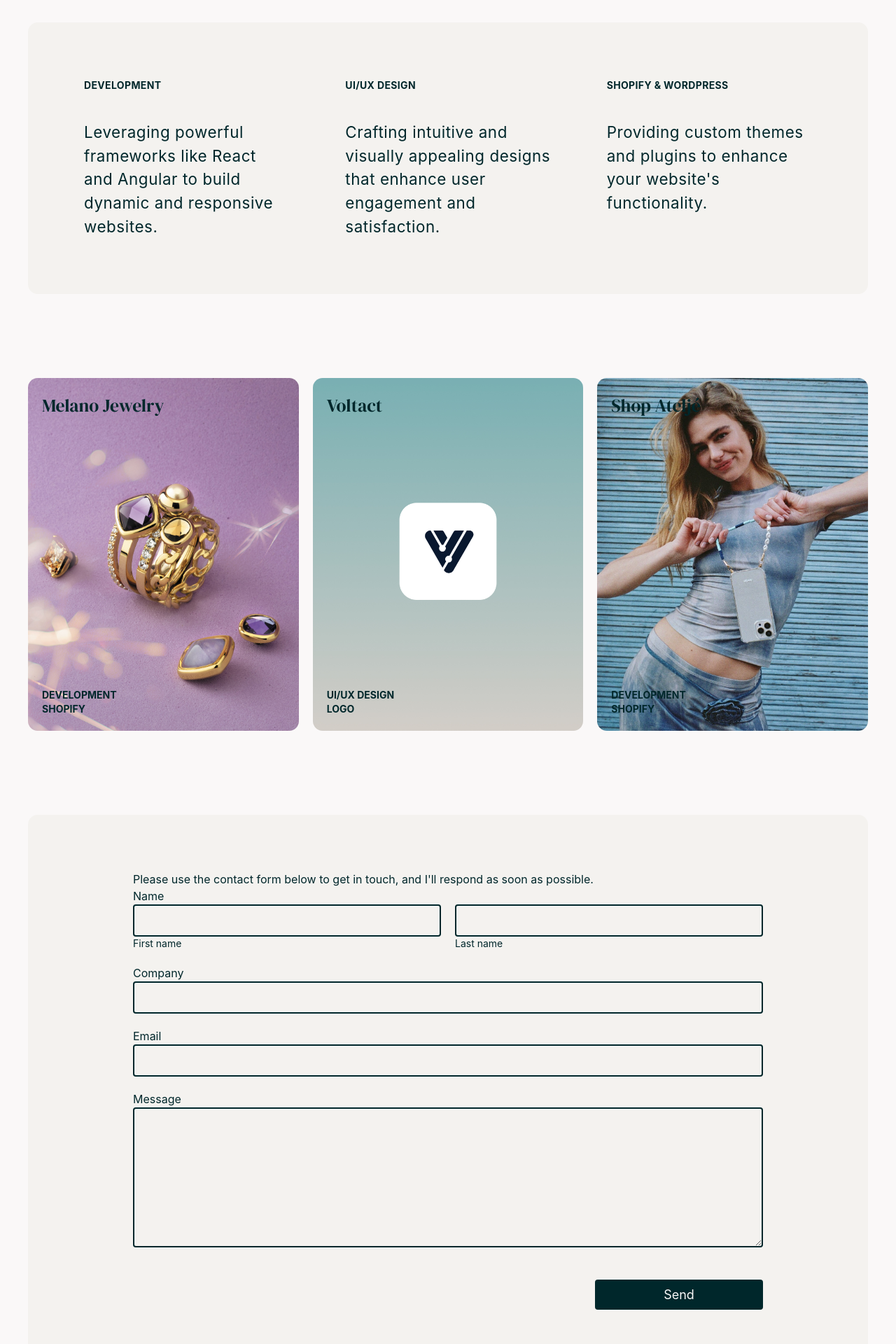
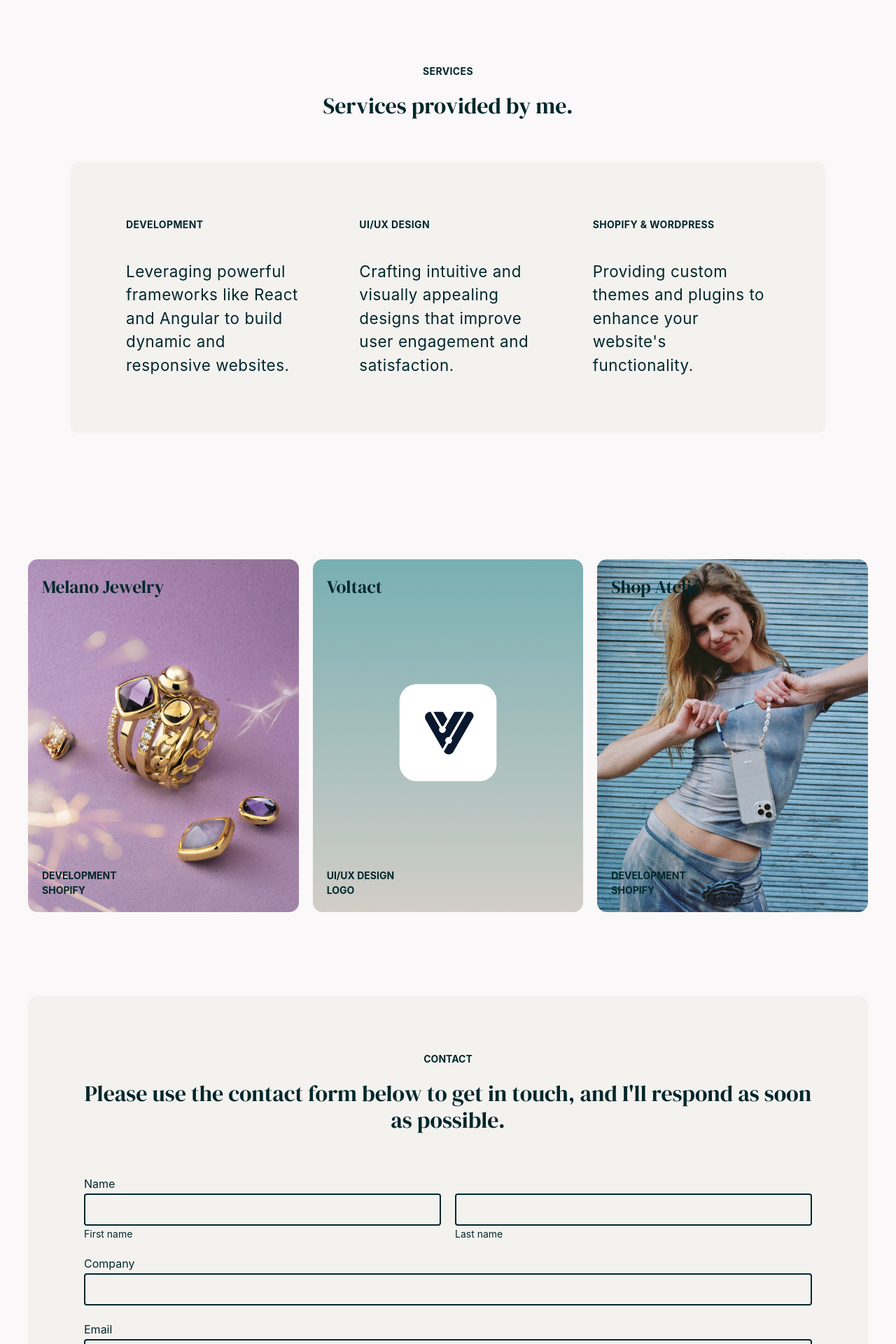
Before and after one commit to maureengayet/studio-maureen2.2, a React (Create React App) app: page / in a window 1280 px wide. Shown: the part 1440-3360 px from the top of the page at 70% size. Built offline with nearby package versions, Linux system fonts and the light colour scheme.

Commit message:
Updating styling .section-header

```diff
--- a/src/App.css
+++ b/src/App.css
@@ -22,3 +22,29 @@
 	margin-left: 40px;
 	margin-right: 40px;
 }
+
+.section-header {
+	display: flex;
+	flex-direction: column;
+	text-align: center;
+	row-gap: 20px;
+
+	p {
+		letter-spacing: 0, 025em;
+		text-transform: uppercase;
+		font-weight: 700;
+		font-size: 0.875rem;
+		line-height: 1.25rem;
+	}
+
+	h1,
+	h2,
+	h3,
+	h4,
+	h5,
+	h6 {
+		font-size: 2em;
+		font-family: var(--font-serif);
+		line-height: 1.2em;
+	}
+}
--- a/src/Components/ToggleMode/ContactForm/ContactForm.css
+++ b/src/Components/ToggleMode/ContactForm/ContactForm.css
@@ -2,6 +2,7 @@
 	display: flex;
 	flex-direction: column;
 	row-gap: 20px;
+	width: 100%;
 
 	.form-name {
 		display: flex;
@@ -9,12 +10,14 @@
 		column-gap: 20px;
 		align-items: flex-end;
 
-		.firstname, .lastname {
+		.firstname,
+		.lastname {
 			width: 100%;
 		}
 	}
 
-	input, textarea {
+	input,
+	textarea {
 		background-color: transparent;
 		border-radius: 4px;
 		width: 100%;
@@ -26,6 +29,7 @@
 		transition: 0.2s;
 		border: 2px solid var(--text-color);
 		padding: 0 14px;
+		margin: 2px 0;
 
 		&:focus {
 			outline: none;
--- a/src/Sections/Contact/Contact.css
+++ b/src/Sections/Contact/Contact.css
@@ -1,9 +1,11 @@
 .Contact {
-	display: flex;
-	flex-direction: column;
 	row-gap: 40px;
 	background-color: var(--bg-color-2);
 	border-radius: var(--border-radius);
 	padding: var(--inner-padding-x);
 	width: 100%;
+	display: flex;
+	flex-direction: column;
+	align-items: center;
+	row-gap: 60px;
 }
--- a/src/Sections/Contact/Contact.js
+++ b/src/Sections/Contact/Contact.js
@@ -5,10 +5,11 @@
 function Contact() {
 	return (
 		<section className="Contact">
-			<div class="max-width">
+			<div class="section-header">
+				<p>Contact</p>
 				<h3>Please use the contact form below to get in touch, and I'll respond as soon as possible.</h3>
-				<ContactForm />
 			</div>
+			<ContactForm />
 		</section>
 	);
 }
--- a/src/Sections/Header/Header.css
+++ b/src/Sections/Header/Header.css
@@ -8,6 +8,10 @@
 	z-index: 20;
 	width: calc(100% - var(--padding-x) * 2);
 
+	h1 {
+		font-family: var(--font-serif);
+	}
+
 	ul {
 		display: flex;
 		flex-direction: row;
@@ -16,6 +20,4 @@
 			text-decoration: none;
 		}
 	}
-
-
 }
--- a/src/Sections/Header/Header.js
+++ b/src/Sections/Header/Header.js
@@ -1,27 +1,29 @@
 import { Link } from "react-router-dom";
 import { styles } from "./Header.css";
 import { useState, useRef } from "react";
-import ToggleMode from '../../Components/ToggleMode/ToggleMode';
+import ToggleMode from "../../Components/ToggleMode/ToggleMode";
 
 const Header = () => {
 	const scrollToTop = () => {
 		document.documentElement.scrollTo({
-		  top: 0,
-		  behavior: 'smooth'
+			top: 0,
+			behavior: "smooth",
 		});
-	}
+	};
 
 	return (
 		<header className="App-header fade-in-layout">
 			<Link className="Home-link" to="/">
-				<h1 className="text-2xl dm-serif-display-regular" onClick={scrollToTop}>Studio Maureen</h1>
+				<h1 className="text-2xl" onClick={scrollToTop}>
+					Studio Maureen
+				</h1>
 				{/* <img src={logo} className="App-logo" alt="logo" /> */}
 			</Link>
 
 			<ToggleMode />
 
 			<nav>
-				<ul className="uppercase font-bold tracking-wide text-sm">
+				<ul className="small-caps">
 					<li>
 						<Link to="/">Services</Link>
 					</li>
--- a/src/Sections/Intro/Intro.css
+++ b/src/Sections/Intro/Intro.css
@@ -16,21 +16,21 @@
 		color: #00272b;
 		line-height: 1.1em;
 
-
 		h1 {
-			font-size:calc(40px + 2.4vw);
+			font-size: calc(40px + 2.4vw);
 			line-height: 1em;
+			font-family: var(--font-serif);
 		}
 
 		h2 {
 			font-size: calc(30px + 1.1vw);
 			line-height: 1.1em;
-
+			font-family: var(--font-serif);
 		}
 
 		p {
 			margin-top: 80px;
-			font-size: calc(16px + .3vw);
+			font-size: calc(16px + 0.3vw);
 		}
 
 		#background-video {
@@ -50,5 +50,6 @@
 		margin-bottom: 120px;
 		font-size: calc(24px + 1vw);
 		line-height: 1.4em;
+		font-family: var(--font-serif);
 	}
 }
--- a/src/Sections/Intro/Intro.js
+++ b/src/Sections/Intro/Intro.js
@@ -7,11 +7,11 @@
 				<video id="background-video" autoPlay loop muted>
 					<source src="./video17.mp4" type="video/mp4"></source>
 				</video>
-				<h1 className="dm-serif-display-regular">
+				<h1>
 					Bespoke <span className="italic">development</span> <span className="new-line">for </span>unique <span className="italic">frontend</span>{" "}
 					solutions.
 				</h1>
-				<h2 className="dm-serif-display-regular">
+				<h2>
 					Crafting exceptional digital <span className="new-line">experiences</span> to elevate your brand.
 				</h2>
 				<p className="text-base tracking-wide font-bold">A selection of work done between 2019—2024.</p>
--- a/src/Sections/Services/Services.css
+++ b/src/Sections/Services/Services.css
@@ -1,10 +1,19 @@
 .Services {
+	display: flex;
+	flex-direction: column;
+	align-items: center;
+	row-gap: 60px;
+
+	padding: 60px;
+	border-radius: var(--border-radius);
+
+	.services-group {
+		border-radius: var(--border-radius);
+		background-color: var(--bg-color-2);
+		padding: var(--inner-padding-x);
 		column-gap: 80px;
 		display: flex;
 		flex-direction: row;
-	border-radius: var(--border-radius);
-	background-color: var(--bg-color-2);
-	padding: var(--inner-padding-x);
 
 		.service {
 			flex-grow: 1;
@@ -15,7 +24,7 @@
 
 			p {
 				font-weight: 400;
-            font-size: calc(16px + .5vw);
+				font-size: calc(16px + 0.5vw);
 				line-height: 1.5em;
 			}
 		}
@@ -29,3 +38,4 @@
 			}
 		}
 	}
+}
--- a/src/Sections/Services/Services.js
+++ b/src/Sections/Services/Services.js
@@ -3,17 +3,23 @@
 const Services = () => {
 	return (
 		<section className="Services">
+			<div class="section-header">
+				<p className="uppercase font-bold tracking-wide text-sm">Services</p>
+				<h2>Services provided by me.</h2>
+			</div>
+			<div className="services-group">
 				<div className="service">
 					<h4 className="uppercase font-bold tracking-wide text-sm">Development</h4>
 					<p className="tracking-wide">Leveraging powerful frameworks like React and Angular to build dynamic and responsive websites.</p>
 				</div>
 				<div className="service">
 					<h4 className="uppercase font-bold tracking-wide text-sm">UI/UX Design</h4>
-				<p className="tracking-wide">Crafting intuitive and visually appealing designs that enhance user engagement and satisfaction.</p>
+					<p className="tracking-wide">Crafting intuitive and visually appealing designs that improve user engagement and satisfaction.</p>
 				</div>
 				<div className="service">
 					<h4 className="uppercase font-bold tracking-wide text-sm">Shopify & WordPress</h4>
 					<p className="tracking-wide">Providing custom themes and plugins to enhance your website's functionality.</p>
+				</div>
 			</div>
 		</section>
 	);
--- a/src/index.css
+++ b/src/index.css
@@ -50,16 +50,10 @@
 	}
 }
 
-.dm-serif-display-regular {
-	font-family: "DM Serif Display", serif;
-	font-weight: 400;
-	font-style: normal;
-}
-
-.dm-serif-display-regular-italic {
-	font-family: "DM Serif Display", serif;
-	font-weight: 400;
-	font-style: italic;
+@layer components {
+	.small-caps {
+		@apply uppercase font-bold tracking-wide text-sm;
+	}
 }
 
 body {
@@ -122,7 +116,7 @@
 @media screen and (min-width: 1200px) {
 	.new-line {
 		&::after {
-			content: '\a';
+			content: "\a";
 			white-space: pre;
 		}
 	}
```
Lines whose indentation alone changed are shown as unchanged.
